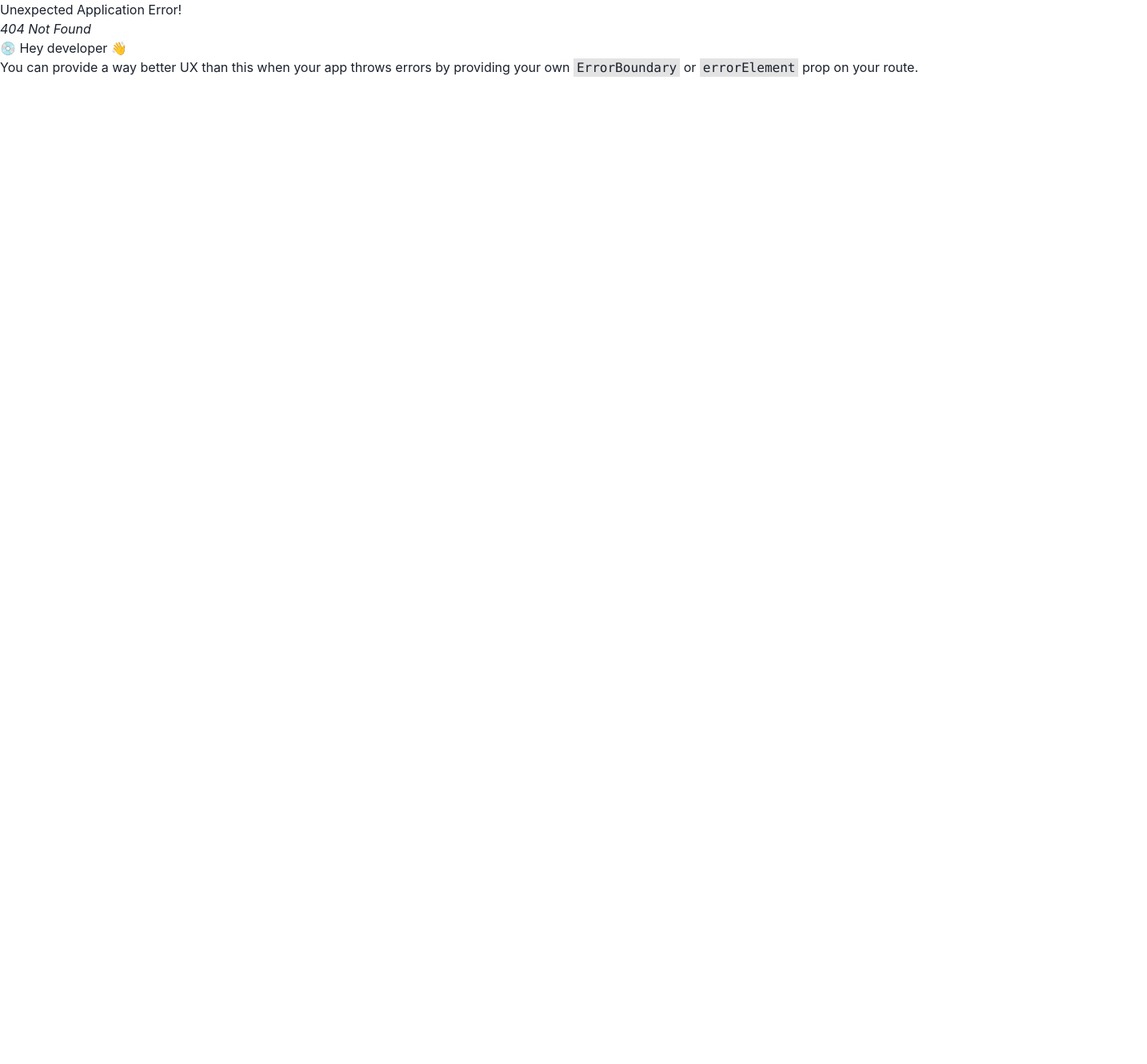
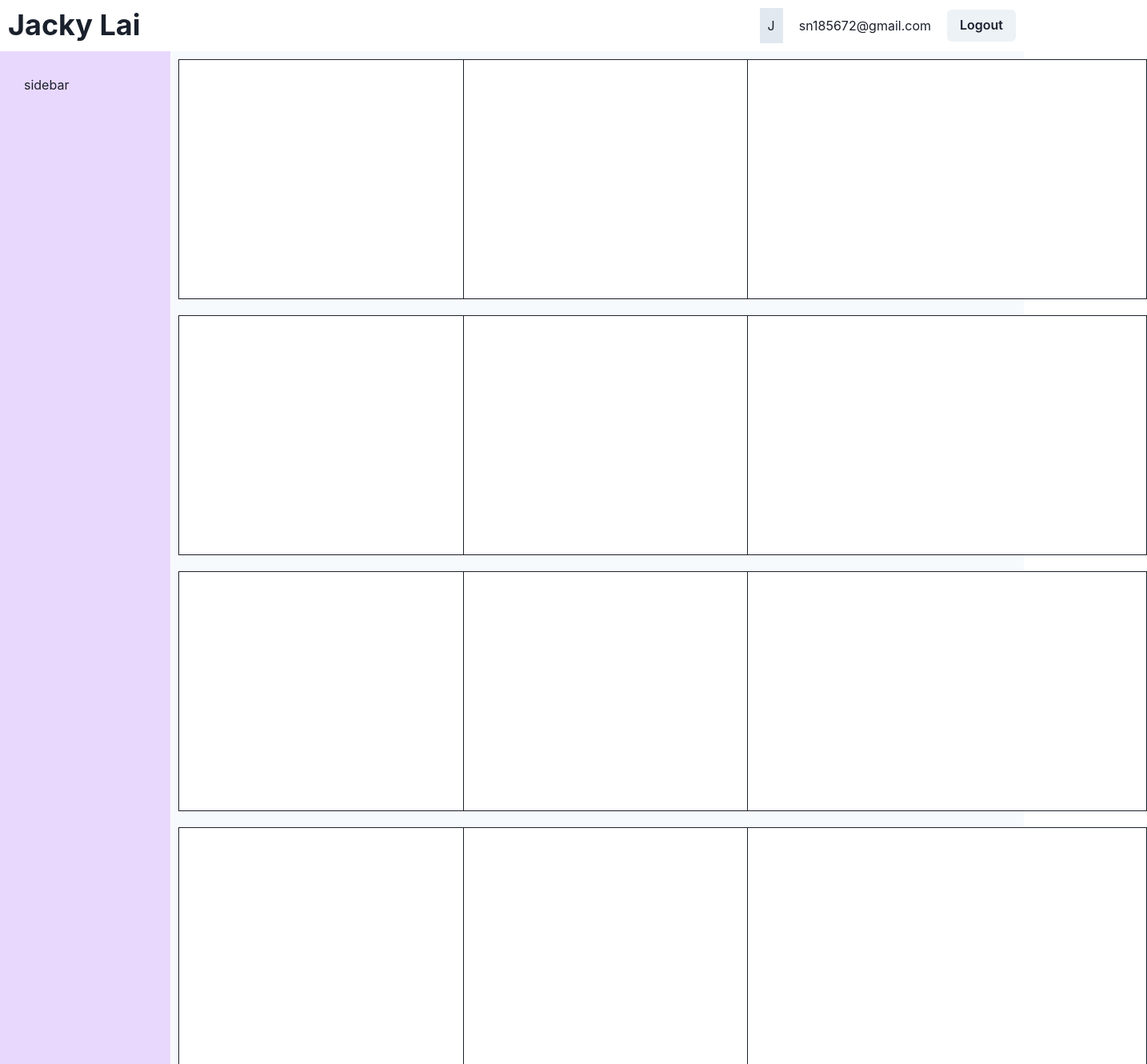
Before and after one commit to Jackylai01/chakra-react, a React (Create React App) app: page /grid in a window 1280 px wide. Before the commit this address had no page. Shown: the top 1330 px of the page at 80% size, 1434 px wide, since content can reach past the window. Before the commit the page ends 800 px from the top, so only its background shows below. Built offline with nearby package versions, Linux system fonts and the light colour scheme; the HTML template or start-up script is replaced by a standard one.

Commit message:
feat(grid): add new grid page

```diff
--- a/src/App.jsx
+++ b/src/App.jsx
@@ -11,6 +11,7 @@ import { ChakraProvider } from '@chakra-ui/react';
 import RootLayout from './layouts/RootLayout';
 import Create from './pages/Create';
 import Dashboard from './pages/Dashboard';
+import GridListItem from './pages/GridListItem';
 import Profile from './pages/Profile';
 
 // router and routes
@@ -18,6 +19,7 @@ const router = createBrowserRouter(
   createRoutesFromElements(
     <Route path="/" element={<RootLayout />}>
       <Route index element={<Dashboard />} />
+      <Route path="grid" element={<GridListItem />} />
       <Route path="create" element={<Create />} />
       <Route path="profile" element={<Profile />} />
     </Route>
--- /dev/null
+++ b/src/components/Card.jsx
@@ -0,0 +1,27 @@
+import { Box, SimpleGrid } from '@chakra-ui/react';
+import React from 'react';
+
+/*SimpleGrid的原理是使用CSS Grid布局，它的API和Grid布局的API一致，所以我们可以直接使用CSS Grid布局的API来使用SimpleGrid组件。*/
+
+const Grid = () => {
+  return (
+    <SimpleGrid p="10px" columns={5} spacing={5} minChildWidth="250px">
+      <Box bg="white" h="300px" w="500px" border="1px solid"></Box>
+      <Box bg="white" h="300px" w="500px" border="1px solid"></Box>
+      <Box bg="white" h="300px" w="500px" border="1px solid"></Box>
+      <Box bg="white" h="300px" w="500px" border="1px solid"></Box>
+
+      <Box bg="white" h="300px" w="500px" border="1px solid"></Box>
+      <Box bg="white" h="300px" w="500px" border="1px solid"></Box>
+      <Box bg="white" h="300px" w="500px" border="1px solid"></Box>
+      <Box bg="white" h="300px" w="500px" border="1px solid"></Box>
+
+      <Box bg="white" h="300px" w="500px" border="1px solid"></Box>
+      <Box bg="white" h="300px" w="500px" border="1px solid"></Box>
+      <Box bg="white" h="300px" w="500px" border="1px solid"></Box>
+      <Box bg="white" h="300px" w="500px" border="1px solid"></Box>
+    </SimpleGrid>
+  );
+};
+
+export default Grid;
--- /dev/null
+++ b/src/pages/GridListItem.jsx
@@ -0,0 +1,26 @@
+import { Grid, GridItem } from '@chakra-ui/react';
+import React from 'react';
+import Card from '../components/Card';
+
+const GridListItem = () => {
+  return (
+    <>
+      <Grid templateColumns="repeat(6,1fr)" bg="gray.50">
+        <GridItem
+          as="aside"
+          colSpan="1"
+          bg="purple.100"
+          minHeight="100vh"
+          p="30px"
+        >
+          <span>sidebar</span>
+        </GridItem>
+        <GridItem as="main" colSpan="5">
+          <Card />
+        </GridItem>
+      </Grid>
+    </>
+  );
+};
+
+export default GridListItem;
```
Also changed, not shown: src/pages/Grid.jsx (added, +27 -0 lines).
